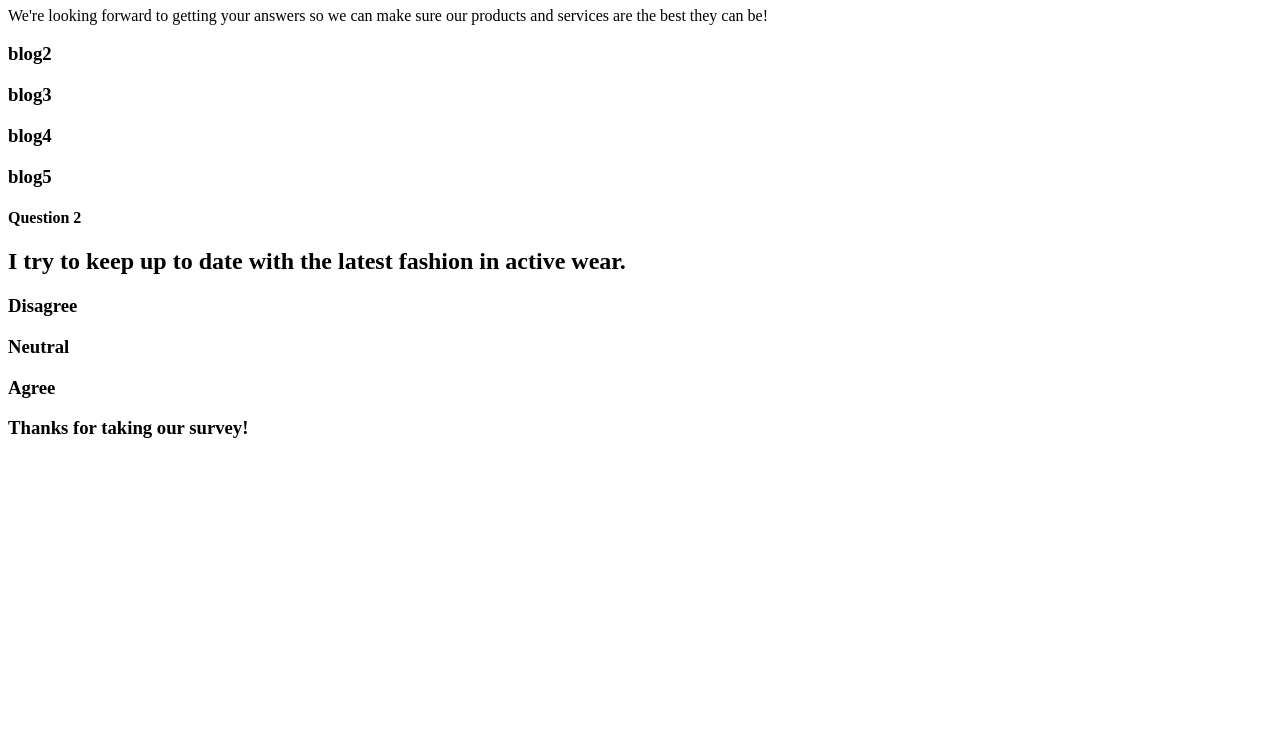
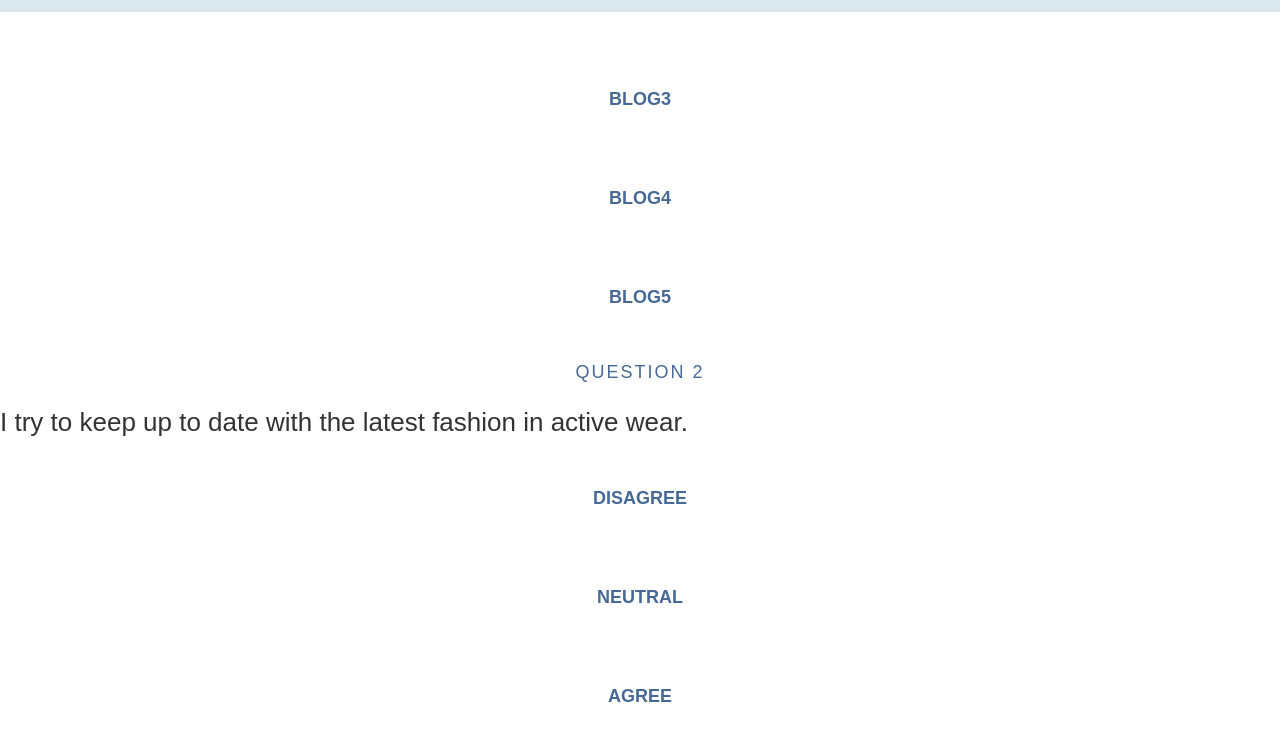
Before and after one commit to aarongithub1/aarongithub1.github.io, a plain HTML site: page index.html in a window 1280 px wide. Shown: the part 277-1029 px from the top of the page. Before the commit the page ends 800 px from the top, so only its background shows below. Drawn offline with Linux system fonts and the light colour scheme.

Commit message:
testing1

```diff
--- a/index.html
+++ b/index.html
@@ -3,7 +3,7 @@
 
 <head>
   <title>Aaron's GitHub</title>
-  <link href="./indexTest.css" type="text/css" rel="stylesheet">
+  <link href="./style.css" type="text/css" rel="stylesheet">
 </head>
 
 <body>
```
